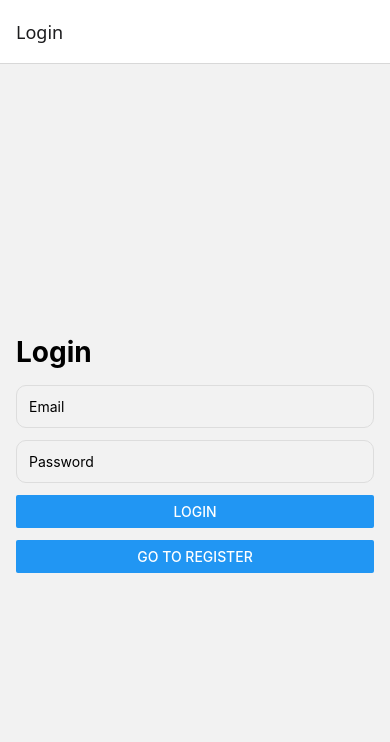
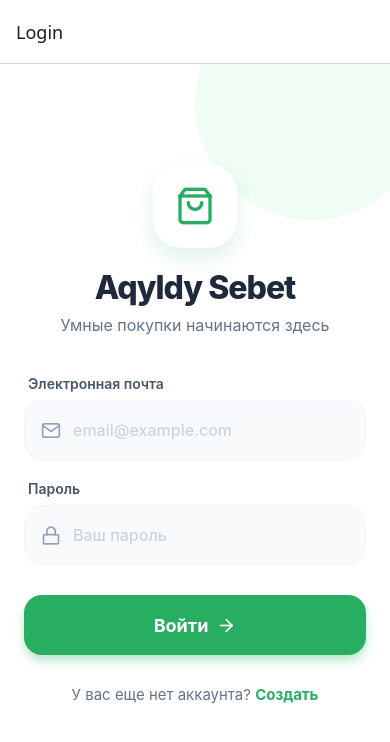
Before and after one commit to D-Arshad-Dazai-Dimash/Aqyldy-Sauda-Sebeti, a React Native app in the folder frontend/: screen /Login in a window 390 px wide. Shown: the top 742 px of the page. Built offline with nearby package versions, Linux system fonts and the light colour scheme.

Commit message:
Authorization and Login/Register pages for test launch
prepared for upcoming development

```diff
--- a/frontend/package.json
+++ b/frontend/package.json
@@ -22,6 +22,7 @@
     "react-native-gesture-handler": "^2.30.0",
     "react-native-safe-area-context": "^5.7.0",
     "react-native-screens": "^4.24.0",
+    "react-native-vector-icons": "^10.3.0",
     "zod": "^4.3.6",
     "zustand": "^5.0.11"
   },
@@ -38,6 +39,7 @@
     "@react-native/typescript-config": "0.83.0",
     "@types/jest": "^29.5.13",
     "@types/react": "^19.2.0",
+    "@types/react-native-vector-icons": "^6.4.18",
     "@types/react-test-renderer": "^19.1.0",
     "eslint": "^8.19.0",
     "jest": "^29.6.3",
--- a/frontend/src/screens/LoginScreen.tsx
+++ b/frontend/src/screens/LoginScreen.tsx
@@ -1,10 +1,24 @@
 import React from 'react';
-import { View, Text, TextInput, Button, StyleSheet } from 'react-native';
+import {
+  View,
+  Text,
+  TextInput,
+  TouchableOpacity,
+  StyleSheet,
+  KeyboardAvoidingView,
+  Platform,
+  SafeAreaView,
+  StatusBar,
+  Dimensions,
+  ScrollView
+} from 'react-native';
 import { useAuthStore } from '../store/authStore';
+import Feather from 'react-native-vector-icons/Feather';
+
+const { width } = Dimensions.get('window');
 
 export default function LoginScreen({ navigation }: any) {
   const login = useAuthStore((s) => s.login);
-
   const [email, setEmail] = React.useState('');
   const [password, setPassword] = React.useState('');
   const [error, setError] = React.useState<string | null>(null);
@@ -16,31 +30,225 @@ export default function LoginScreen({ navigation }: any) {
     try {
       await login(email.trim(), password);
     } catch (e: any) {
-      setError(e?.response?.data?.message ?? 'Login failed');
+      setError(e?.response?.data?.message ?? 'Ошибка входа');
     } finally {
       setLoading(false);
     }
   };
 
   return (
-    <View style={styles.container}>
-      <Text style={styles.title}>Login</Text>
+    <SafeAreaView style={styles.safeArea}>
+      <StatusBar barStyle="dark-content" backgroundColor="#FFFFFF" />
 
-      <TextInput placeholder="Email" autoCapitalize="none" value={email} onChangeText={setEmail} style={styles.input} />
-      <TextInput placeholder="Password" secureTextEntry value={password} onChangeText={setPassword} style={styles.input} />
+      <KeyboardAvoidingView
+        behavior={Platform.OS === 'ios' ? 'padding' : undefined}
+        style={{ flex: 1 }}
+      >
+        <ScrollView
+          contentContainerStyle={styles.scrollContent}
+          showsVerticalScrollIndicator={false}
+          keyboardShouldPersistTaps="handled"
+        >
+          {/* Декоративный элемент для стиля */}
+          <View style={styles.headerDecoration} />
 
-      {error ? <Text style={styles.error}>{error}</Text> : null}
+          <View style={styles.header}>
+            <View style={styles.logoContainer}>
+              <Feather name="shopping-bag" size={40} color="#27AE60" />
+            </View>
+            <Text style={styles.title}>Aqyldy Sebet</Text>
+            <Text style={styles.subtitle}>Умные покупки начинаются здесь</Text>
+          </View>
 
-      <Button title={loading ? '...' : 'Login'} onPress={onSubmit} disabled={loading} />
-      <View style={{ height: 12 }} />
-      <Button title="Go to Register" onPress={() => navigation.navigate('Register')} />
-    </View>
+          <View style={styles.formCard}>
+            <Text style={styles.inputLabel}>Электронная почта</Text>
+            <View style={styles.inputContainer}>
+              <Feather name="mail" size={20} color="#94A3B8" />
+              <TextInput
+                placeholder="email@example.com"
+                autoCapitalize="none"
+                keyboardType="email-address"
+                value={email}
+                onChangeText={setEmail}
+                style={styles.input}
+                placeholderTextColor="#CBD5E1"
+              />
+            </View>
+
+            <Text style={styles.inputLabel}>Пароль</Text>
+            <View style={styles.inputContainer}>
+              <Feather name="lock" size={20} color="#94A3B8" />
+              <TextInput
+                placeholder="Ваш пароль"
+                secureTextEntry
+                value={password}
+                onChangeText={setPassword}
+                style={styles.input}
+                placeholderTextColor="#CBD5E1"
+              />
+            </View>
+
+            {error && (
+              <View style={styles.errorBox}>
+                <Feather name="alert-circle" size={16} color="#EF4444" />
+                <Text style={styles.errorText}>{error}</Text>
+              </View>
+            )}
+
+            <TouchableOpacity
+              activeOpacity={0.85}
+              style={[styles.loginButton, loading && styles.disabledButton]}
+              onPress={onSubmit}
+              disabled={loading}
+            >
+              <Text style={styles.buttonText}>
+                {loading ? 'Загрузка...' : 'Войти'}
+              </Text>
+              {!loading && <Feather name="arrow-right" size={20} color="#FFF" />}
+            </TouchableOpacity>
+          </View>
+
+          <View style={styles.footer}>
+            <TouchableOpacity onPress={() => navigation.navigate('Register')}>
+              <Text style={styles.footerText}>
+                У вас еще нет аккаунта? <Text style={styles.linkText}>Создать</Text>
+              </Text>
+            </TouchableOpacity>
+          </View>
+        </ScrollView>
+      </KeyboardAvoidingView>
+    </SafeAreaView>
   );
 }
 
 const styles = StyleSheet.create({
-  container: { padding: 16, flex: 1, justifyContent: 'center' },
-  title: { fontSize: 28, fontWeight: '700', marginBottom: 16 },
-  input: { borderWidth: 1, borderColor: '#ddd', padding: 12, borderRadius: 10, marginBottom: 12 },
-  error: { color: 'red', marginBottom: 12 },
+  safeArea: {
+    flex: 1,
+    backgroundColor: '#FFFFFF',
+  },
+  scrollContent: {
+    flexGrow: 1,
+    paddingHorizontal: 24,
+    paddingBottom: 40,
+    justifyContent: 'center',
+  },
+  headerDecoration: {
+    position: 'absolute',
+    top: -width * 0.2,
+    right: -width * 0.1,
+    width: width * 0.6,
+    height: width * 0.6,
+    borderRadius: width * 0.3,
+    backgroundColor: '#F0FDF4',
+    zIndex: -1,
+  },
+  header: {
+    alignItems: 'center',
+    marginBottom: 40,
+  },
+  logoContainer: {
+    width: 84,
+    height: 84,
+    borderRadius: 28,
+    backgroundColor: '#FFFFFF',
+    justifyContent: 'center',
+    alignItems: 'center',
+    marginBottom: 20,
+    // Тени для iOS
+    shadowColor: '#27AE60',
+    shadowOffset: { width: 0, height: 10 },
+    shadowOpacity: 0.15,
+    shadowRadius: 20,
+    // Тени для Android
+    elevation: 8,
+  },
+  title: {
+    fontSize: 32,
+    fontWeight: '800',
+    color: '#1E293B',
+    letterSpacing: -1,
+  },
+  subtitle: {
+    fontSize: 16,
+    color: '#64748B',
+    marginTop: 8,
+  },
+  formCard: {
+    width: '100%',
+  },
+  inputLabel: {
+    fontSize: 14,
+    fontWeight: '600',
+    color: '#475569',
+    marginBottom: 8,
+    marginLeft: 4,
+  },
+  inputContainer: {
+    flexDirection: 'row',
+    alignItems: 'center',
+    backgroundColor: '#F8FAFC',
+    borderWidth: 1.5,
+    borderColor: '#F1F5F9',
+    borderRadius: 18,
+    paddingHorizontal: 16,
+    marginBottom: 20,
+    height: 60,
+  },
+  input: {
+    flex: 1,
+    marginLeft: 12,
+    fontSize: 16,
+    color: '#1E293B',
+    fontWeight: '500',
+  },
+  errorBox: {
+    flexDirection: 'row',
+    alignItems: 'center',
+    backgroundColor: '#FEF2F2',
+    padding: 12,
+    borderRadius: 12,
+    marginBottom: 20,
+  },
+  errorText: {
+    color: '#EF4444',
+    fontSize: 14,
+    marginLeft: 8,
+    fontWeight: '500',
+  },
+  loginButton: {
+    backgroundColor: '#27AE60',
+    height: 60,
+    borderRadius: 18,
+    flexDirection: 'row',
+    justifyContent: 'center',
+    alignItems: 'center',
+    shadowColor: '#27AE60',
+    shadowOffset: { width: 0, height: 6 },
+    shadowOpacity: 0.3,
+    shadowRadius: 10,
+    elevation: 6,
+    marginTop: 10,
+  },
+  disabledButton: {
+    opacity: 0.6,
+    backgroundColor: '#94A3B8',
+  },
+  buttonText: {
+    color: '#FFFFFF',
+    fontSize: 18,
+    fontWeight: '700',
+    marginRight: 8,
+  },
+  footer: {
+    marginTop: 30,
+    alignItems: 'center',
+  },
+  footerText: {
+    fontSize: 15,
+    color: '#64748B',
+  },
+  linkText: {
+    color: '#27AE60',
+    fontWeight: '700',
+  },
 });
```
Also changed, not shown: 2 other files (tests, documents, lock files or other folders).
